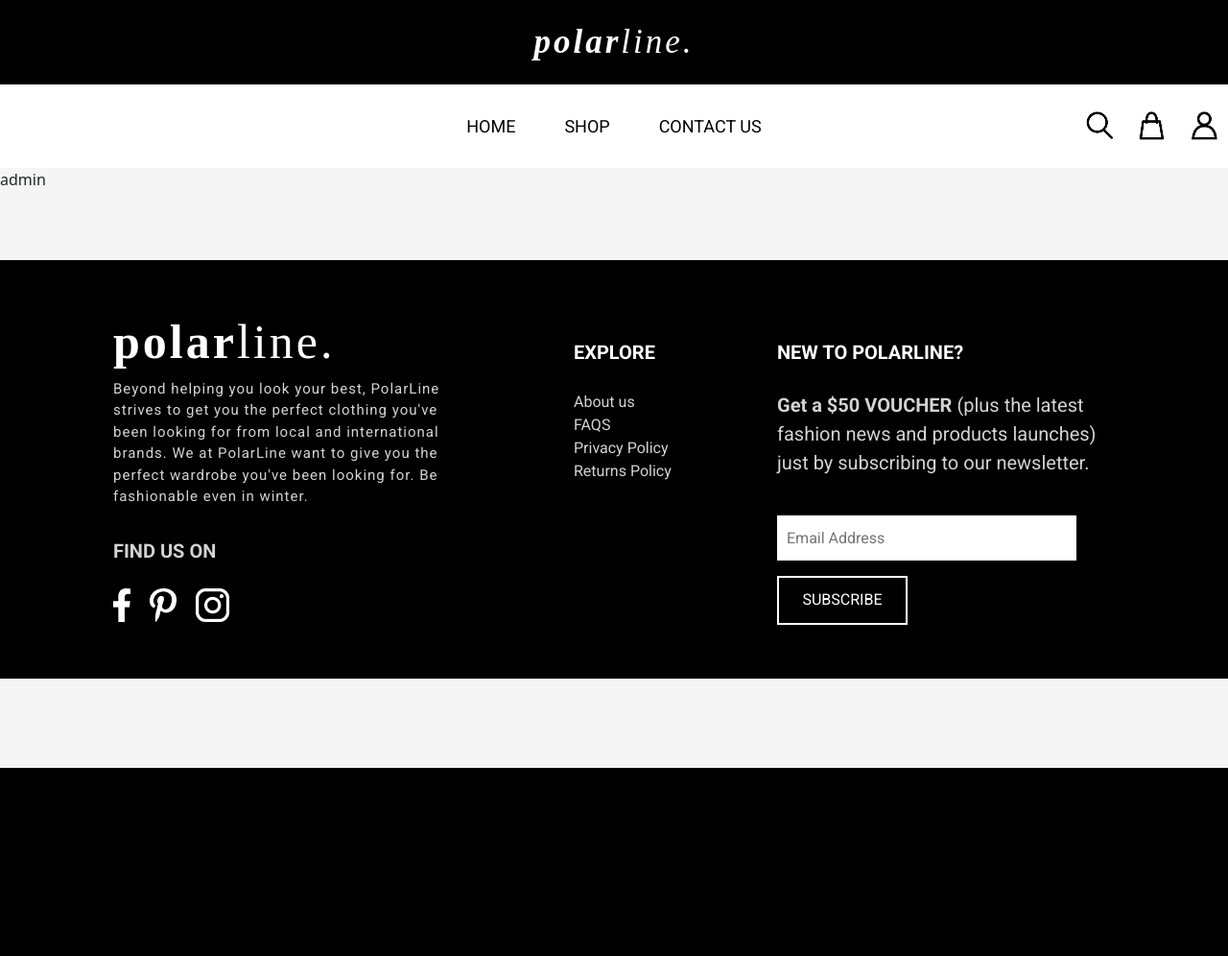
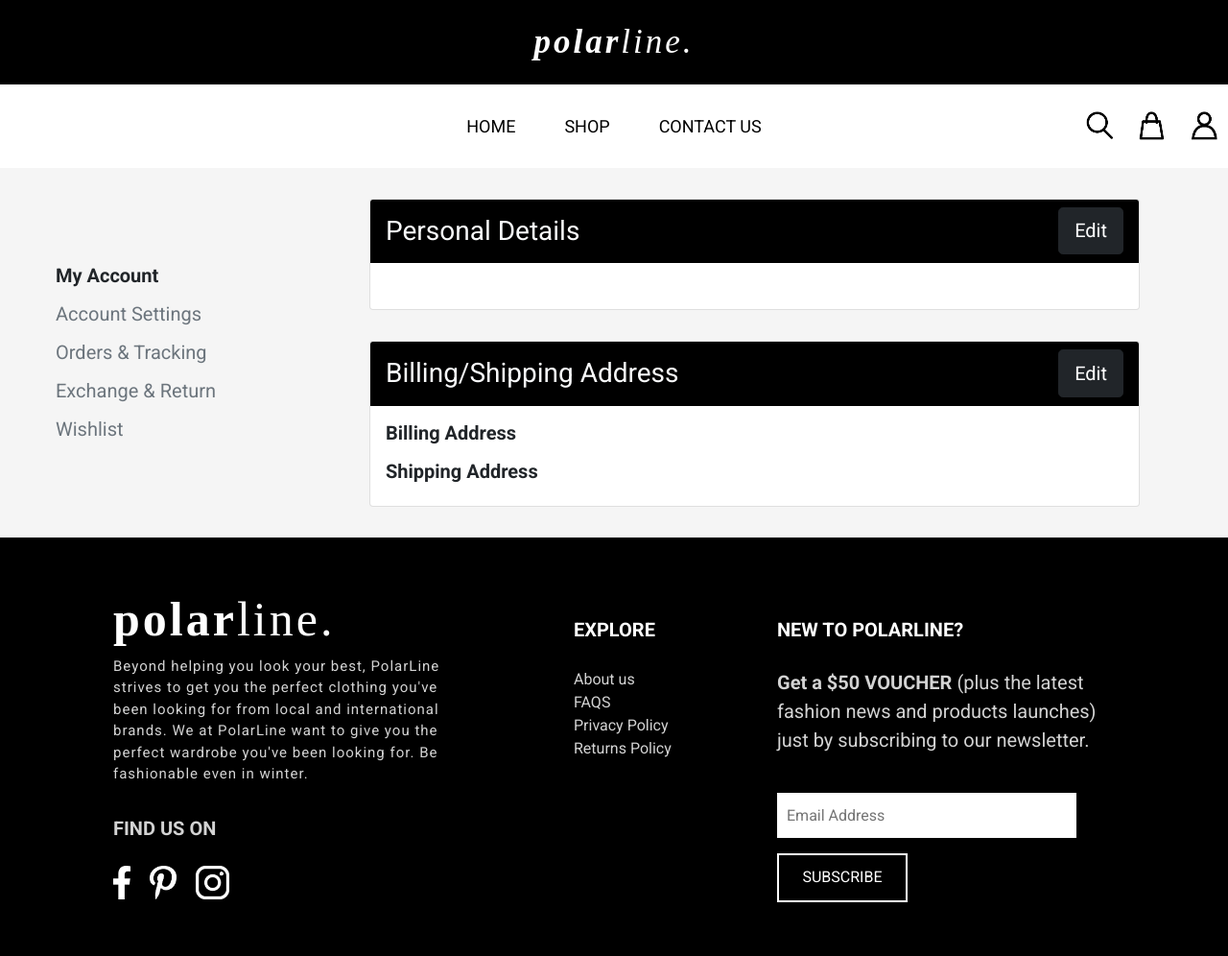
Before and after one commit to mjoycerillon/PolarLine, a Django app: template home/templates/account.html in a window 1280 px wide. Shown: the whole page at 96% size. Before the commit the page ends 800 px from the top, so only its background shows below. Run offline with Django 3.2, Linux system fonts and the light colour scheme; the template is opened without the code that fills it, so the values that code supplies are empty; a user stored in the database is signed in; data comes from the database, SQL or seed files in the repository; both versions use the stored data as it was after the commit; some libraries are stand-ins or nearby versions; some web fonts are replaced.

Commit message:
Adding styles for Account page

```diff
--- a/home/templates/account.html
+++ b/home/templates/account.html
@@ -2,8 +2,60 @@
 
 {% block content %}
 {% load static %}
-{{ user.username }} <br>
-{{ user.first_name }} <br>
-{{ user.last_name }} <br>
-{{ user.email }} <br>
+<div class="container py-3">
+    <div class="row">
+        <div class="col-md-3 px-0" style="padding-top: 5em;">
+            <div class="row">
+                <h5 class="py-1 fw-bold">My Account</h5>
+                <h5 class="py-1 text-muted">Account Settings</h5>
+                <h5 class="py-1 text-muted">Orders & Tracking</h5>
+                <h5 class="py-1 text-muted">Exchange & Return</h5>
+                <h5 class="py-1 text-muted">Wishlist</h5>
+            </div>
+        </div>
+        <div class="col-md-9 p-0">
+            <div class="row px-5 py-3">
+                <div class="card p-0">
+                    <div class="card-header text-light" style="background-color: black;">
+                        <div class="row">
+                            <div class="col">
+                                <h3 class="m-0 py-2">Personal Details</h3>
+                            </div>
+                            <div class="col d-flex justify-content-end">
+                                <button class="btn btn-dark btn-lg" type="submit">Edit</button><br>
+                            </div>
+                        </div>
+                    </div>
+                    <div class="card-body">
+                        <p class="card-text">{{ user.first_name }}</p>
+                        <p class="card-text">{{ user.last_name }}</p>
+                        <p class="card-text">{{ user.email }}</p>
+                        <p class="card-text">{{ user.profile.phone }}</p>
+                        <p class="card-text">{{ user.profile.birth_date }}</p>
+                    </div>
+                </div>
+            </div>
+            <div class="row px-5 py-3">
+                <div class="card p-0">
+                    <div class="card-header text-light" style="background-color: black;">
+                        <div class="row">
+                            <div class="col">
+                                <h3 class="m-0 py-2">Billing/Shipping Address</h3>
+                            </div>
+                            <div class="col d-flex justify-content-end">
+                                <button class="btn btn-dark btn-lg" type="submit">Edit</button><br>
+                            </div>
+                        </div>
+                    </div>
+                    <div class="card-body">
+                        <h5 class="card-title fw-bold">Billing Address</h5>
+                        <p class="card-text">{{ user.profile.billing_address }}</p>
+                        <h5 class="card-title fw-bold">Shipping Address</h5>
+                        <p class="card-text">{{ user.profile.shipping_address }}</p>
+                    </div>
+                </div>
+            </div>
+        </div>
+    </div>
+</div>
 {% endblock %}
```
Also changed, not shown: db.sqlite3.
